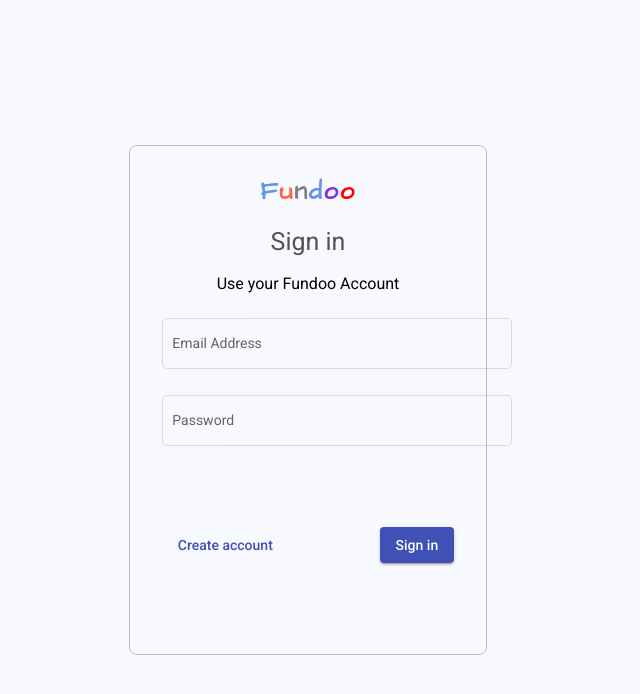
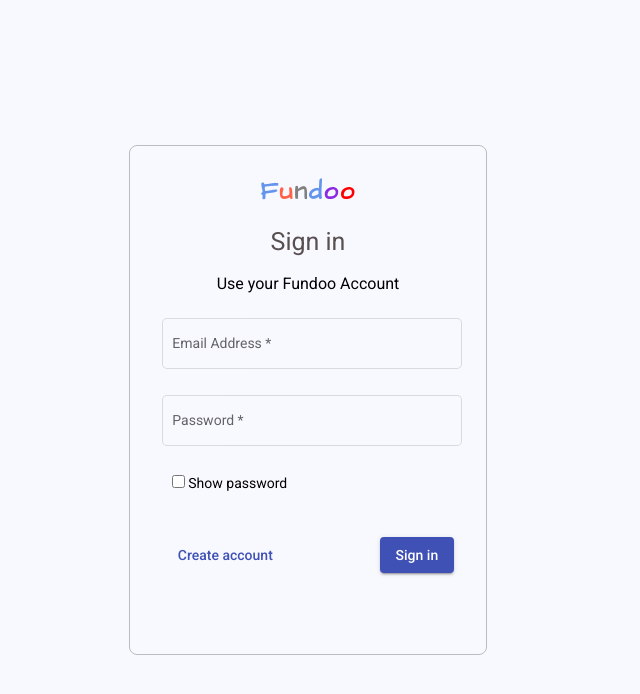
Before and after one commit to sohail-ahamed-qureshi/Fundoo-Frontend, an Angular app: page /login in a window 1280 px wide. Shown: the top 694 px of the page, without its empty margins (332-972 px from the left). Built offline with nearby package versions, Linux system fonts and the light colour scheme.

Commit message:
[soahil]:recycle:Added validations for login page

```diff
--- a/src/app/Components/login/login.component.html
+++ b/src/app/Components/login/login.component.html
@@ -4,18 +4,35 @@
     <h2>Sign in</h2>
     <p>Use your Fundoo Account</p>
   </div>
+  <form [formGroup]="loginForm" (ngSubmit)="OnSignin()">
     <div>
       <mat-form-field appearance="outline">
         <mat-label>Email Address</mat-label>
-      <input class="input" matInput type="email" />
+        <input class="input" formControlName="email" matInput type="email" />
       </mat-form-field>
+      <div class="error">
+        <div *ngIf="submitted && f.email.errors" class="invalid-feedback">
+          <div *ngIf="f.email.errors.required"><mat-icon matPrefix>error</mat-icon>Enter a valid email</div>
+        </div>
+      </div>
+
       <mat-form-field appearance="outline">
         <mat-label>Password</mat-label>
-        <input class="input" matInput type="password" autocomplete="off" />
+        <input class="input" formControlName="password" matInput type="password" autocomplete="off" />
       </mat-form-field>
+      <div class="error" >
+        <div *ngIf="submitted && f.password.errors" class="invalid-feedback"  >
+          <div *ngIf="f.password.errors.required" ><mat-icon matPrefix>error</mat-icon>Enter a valid password</div>
         </div>
+      </div>
+    </div>
+    <p class="showPassword"><input class="input" type="checkbox" /> Show password </p>
+
     <div class="buttonsPart">
       <button mat-button color="primary">Create account</button>
-    <button class="submitBtn" mat-raised-button color="primary">Sign in</button>
+      <button class="submitBtn" mat-raised-button color="primary">
+        Sign in
+      </button>
     </div>
+  </form>
 </section>
--- a/src/app/Components/login/login.component.scss
+++ b/src/app/Components/login/login.component.scss
@@ -25,11 +25,27 @@
 }
 
 mat-form-field {
-  width: 350px;
+  width: 300px;
+  // margin-top: 10px;
 }
 
 .buttonsPart {
-  margin-top: 20%;
+  margin-top: 15%;
   display: flex;
   justify-content: space-between;
 }
+
+.invalid-feedback, mat-icon{
+  color: rgb(226, 39, 39);
+  font-size: 14px;
+  margin-top:-15px;
+  text-align: left;
+  margin-left: 5px;
+}
+
+.showPassword{
+  text-align: left;
+  padding-top: 5px;
+  padding-left: 10px;
+  font-size: 14px;
+}
--- a/src/app/Components/login/login.component.ts
+++ b/src/app/Components/login/login.component.ts
@@ -1,15 +1,33 @@
 import { Component, OnInit } from '@angular/core';
+import { FormBuilder, FormGroup, Validators } from '@angular/forms';
 
 @Component({
   selector: 'app-login',
   templateUrl: './login.component.html',
-  styleUrls: ['./login.component.scss']
+  styleUrls: ['./login.component.scss'],
 })
 export class LoginComponent implements OnInit {
+  loginForm!: FormGroup;
+  submitted = false;
+  constructor(private formbuilder: FormBuilder) {}
 
-  constructor() { }
-
-  ngOnInit(): void {
+  ngOnInit() {
+    this.loginForm = this.formbuilder.group({
+      email: ['', [Validators.required, Validators.email]],
+      password: ['', Validators.required],
+    });
   }
 
+  get f() {
+    return this.loginForm.controls;
+  }
+
+  OnSignin() {
+    // method on sign in
+    this.submitted = true;
+    if (this.loginForm.invalid) {
+      return;
+    }
+    alert('SUCCESS!! :-)\n\n' + JSON.stringify(this.loginForm.value, null, 4));
+  }
 }
```
Lines whose indentation alone changed are shown as unchanged.
